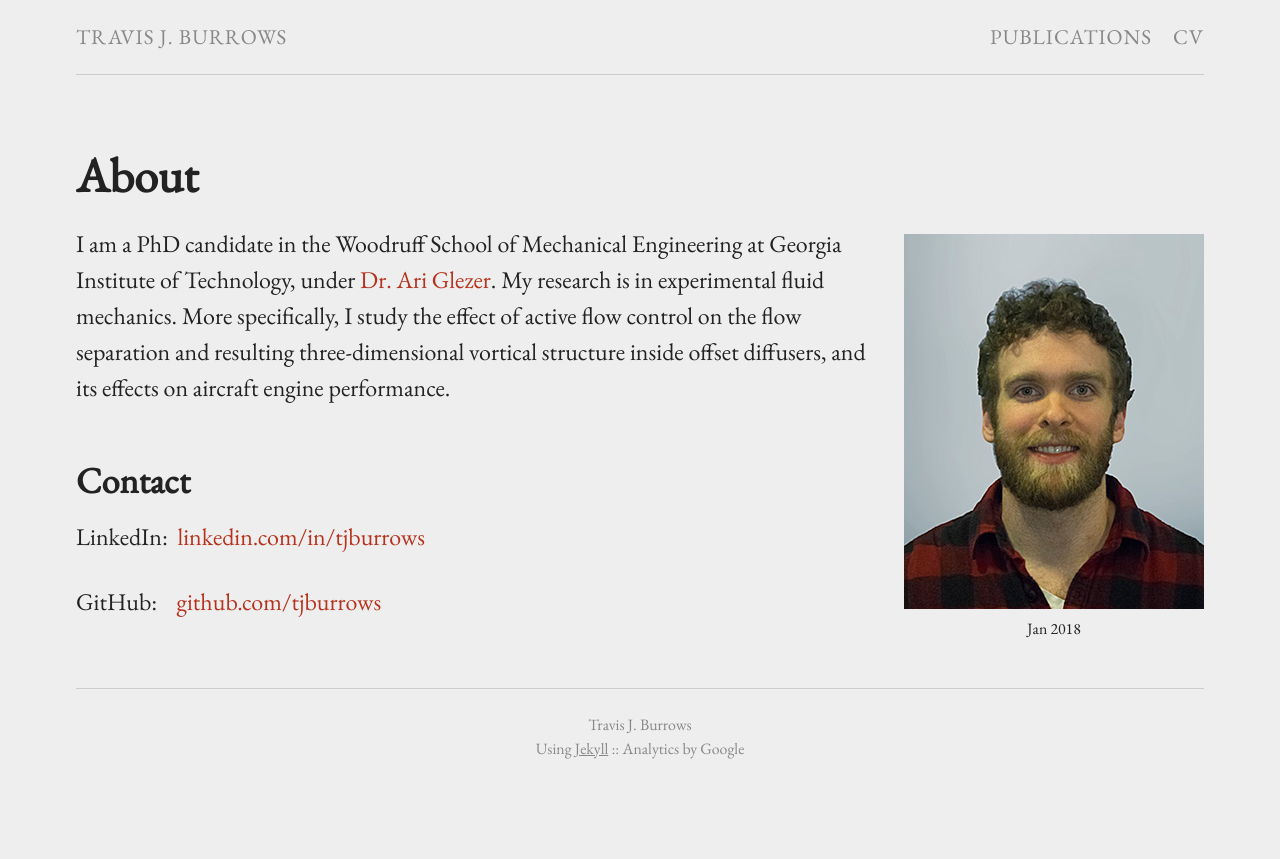
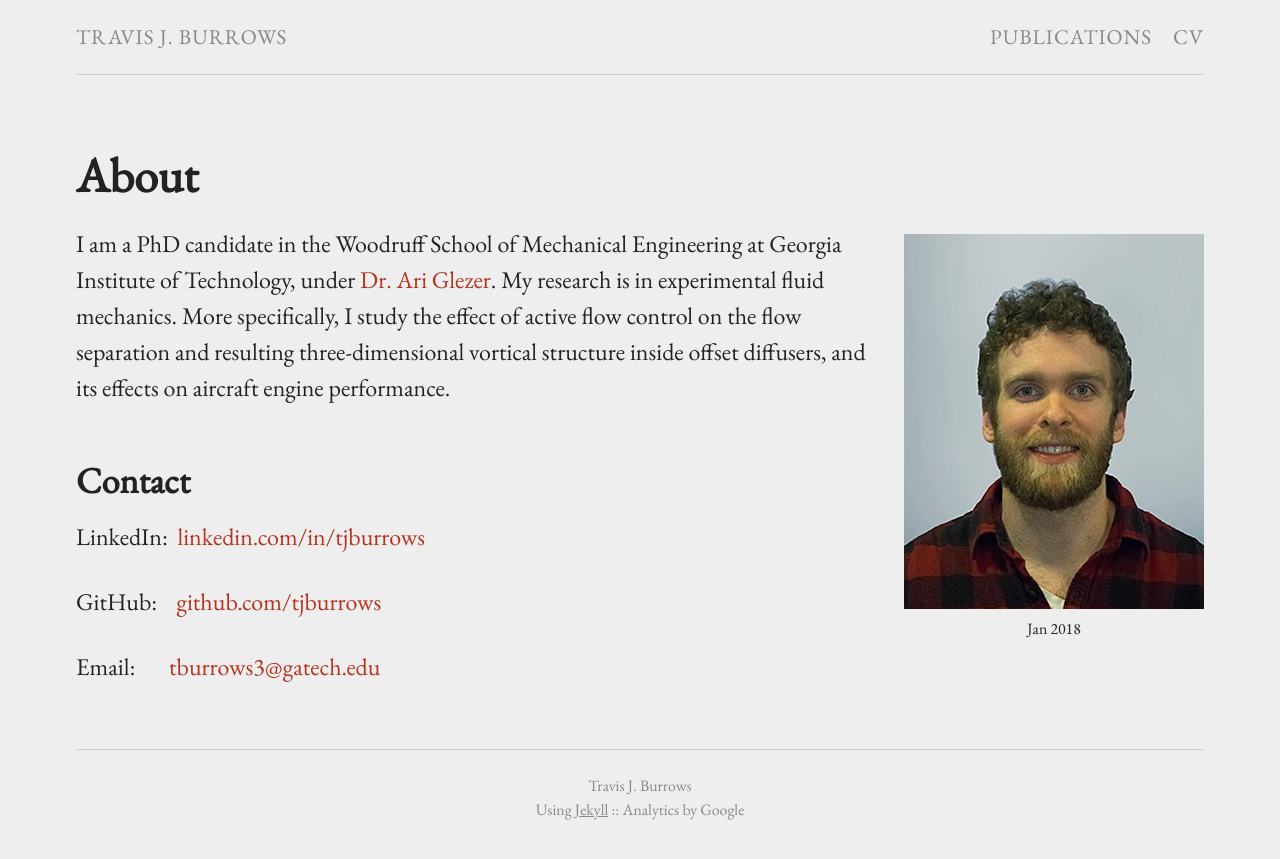
Before and after one commit to tjburrows/tjburrows.github.io, a Jekyll site: the page built from index.md, in a window 1280 px wide. Shown: the top 859 px of the page. Built offline with Jekyll 4.4.1, drawn with Linux system fonts in a browser that asks for light colours; some of the changed lines change nothing that is shown.

Commit message:
Update index.md

```diff
--- a/index.md
+++ b/index.md
@@ -13,3 +13,5 @@ I am a PhD candidate in the Woodruff School of Mechanical Engineering at Georgia
 LinkedIn:&nbsp;&nbsp;[linkedin.com/in/tjburrows](https://www.linkedin.com/in/tjburrows)
 
 GitHub:&nbsp;&nbsp;&nbsp;&nbsp;[github.com/tjburrows](https://www.github.com/tjburrows)
+
+Email:&nbsp;&nbsp;&nbsp;&nbsp;&nbsp;&nbsp;&nbsp;<A HREF="mailto:&#116;&#098;&#117;&#114;&#114;&#111;&#119;&#115;&#051;&#064;&#103;&#097;&#116;&#101;&#099;&#104;&#046;&#101;&#100;&#117;">&#116;&#098;&#117;&#114;&#114;&#111;&#119;&#115;&#051;&#064;&#103;&#097;&#116;&#101;&#099;&#104;&#046;&#101;&#100;&#117;</A>
```
